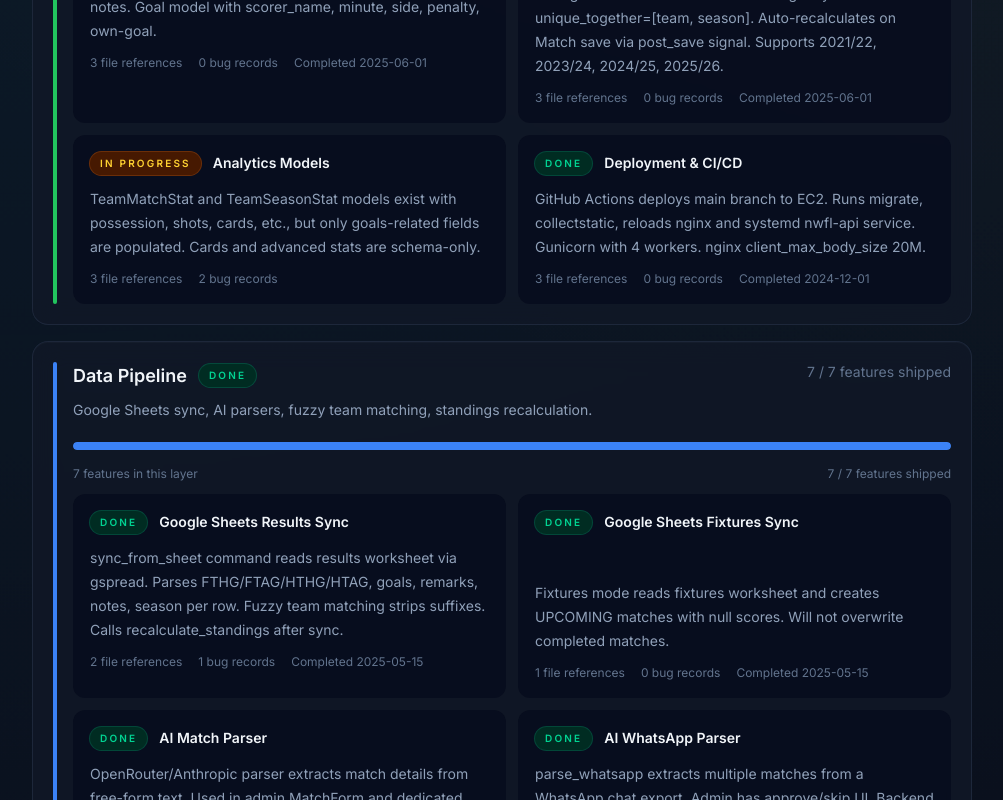
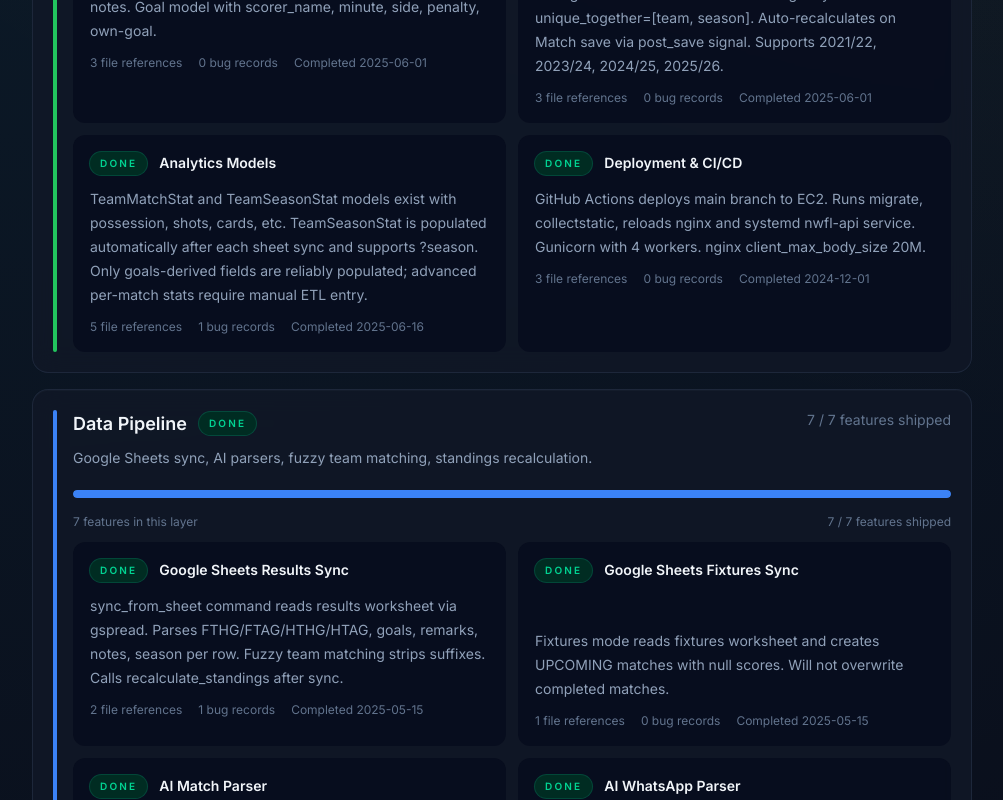
Before and after one commit to vay-dev/nwfl-portal, a React (Vite) app: page / in a window 1280 px wide. Shown: the part 1740-2540 px from the top of the page, without its empty margins (8-1011 px from the left). Built offline with nearby package versions, Linux system fonts and the light colour scheme.

Commit message:
docs: sync now recomputes season stats; close b-analytics-001

```diff
--- a/src/data/nwflData.ts
+++ b/src/data/nwflData.ts
@@ -148,23 +148,19 @@ export const FEATURES = [
     id: 'f-analytics-models',
     layerId: 'layer-backend',
     name: 'Analytics Models',
-    status: 'in-progress',
+    status: 'done',
     startedAt: '2025-04-01',
-    completedAt: null,
+    completedAt: '2025-06-16',
     timeSpentHours: null,
-    notes: 'TeamMatchStat and TeamSeasonStat models exist with possession, shots, cards, etc., but only goals-related fields are populated. Cards and advanced stats are schema-only.',
+    notes: 'TeamMatchStat and TeamSeasonStat models exist with possession, shots, cards, etc. TeamSeasonStat is populated automatically after each sheet sync and supports ?season. Only goals-derived fields are reliably populated; advanced per-match stats require manual ETL entry.',
     files: [
       'analytics/models.py',
       'analytics/views.py',
       'analytics/management/commands/compute_season_stats.py',
+      'matches/management/commands/sync_from_sheet.py',
+      'core/urls.py',
     ],
     bugs: [
-      {
-        id: 'b-analytics-001',
-        severity: 'critical',
-        description: 'compute_season_stats aggregates all completed matches regardless of season, then labels the output with --season. TeamSeasonStatViewSet has no ?season filter.',
-        status: 'open',
-      },
       {
         id: 'b-analytics-002',
         severity: 'medium',
@@ -686,18 +682,19 @@ export const LOGIC: LogicEntry[] = [
     ],
     gotchas: [
       'TeamDetail currently ignores season — it always uses the backend default.',
-      'compute_season_stats currently aggregates all seasons; this must be fixed before per-season advanced stats are trustworthy.',
+      'TeamSeasonStat is now recomputed automatically after sheet sync, but existing data should be refreshed with a manual sync or by running compute_season_stats per season.',
     ],
   },
   {
     id: 'logic-sheet-sync',
     title: 'How Google Sheets Sync Works',
     category: 'Data Pipeline',
-    summary: 'Results and fixtures are imported from a shared Google Sheet using gspread. Fuzzy team matching maps sheet names to DB teams. After results sync, standings are recalculated automatically.',
+    summary: 'Results and fixtures are imported from a shared Google Sheet using gspread. Fuzzy team matching maps sheet names to DB teams. After results sync, standings and TeamSeasonStat analytics are recalculated automatically.',
     endpoints: [
       'POST /api/internal/sync-sheet/',
       'management command: python manage.py sync_from_sheet --season 2024/25',
       'management command: python manage.py import_from_sheet <path.html> --wipe-existing',
+      'management command: python manage.py compute_season_stats --season 2024/25',
     ],
     flow: [
       '1. Admin clicks "Sync Results" or "Sync Fixtures" in /sync.',
```
